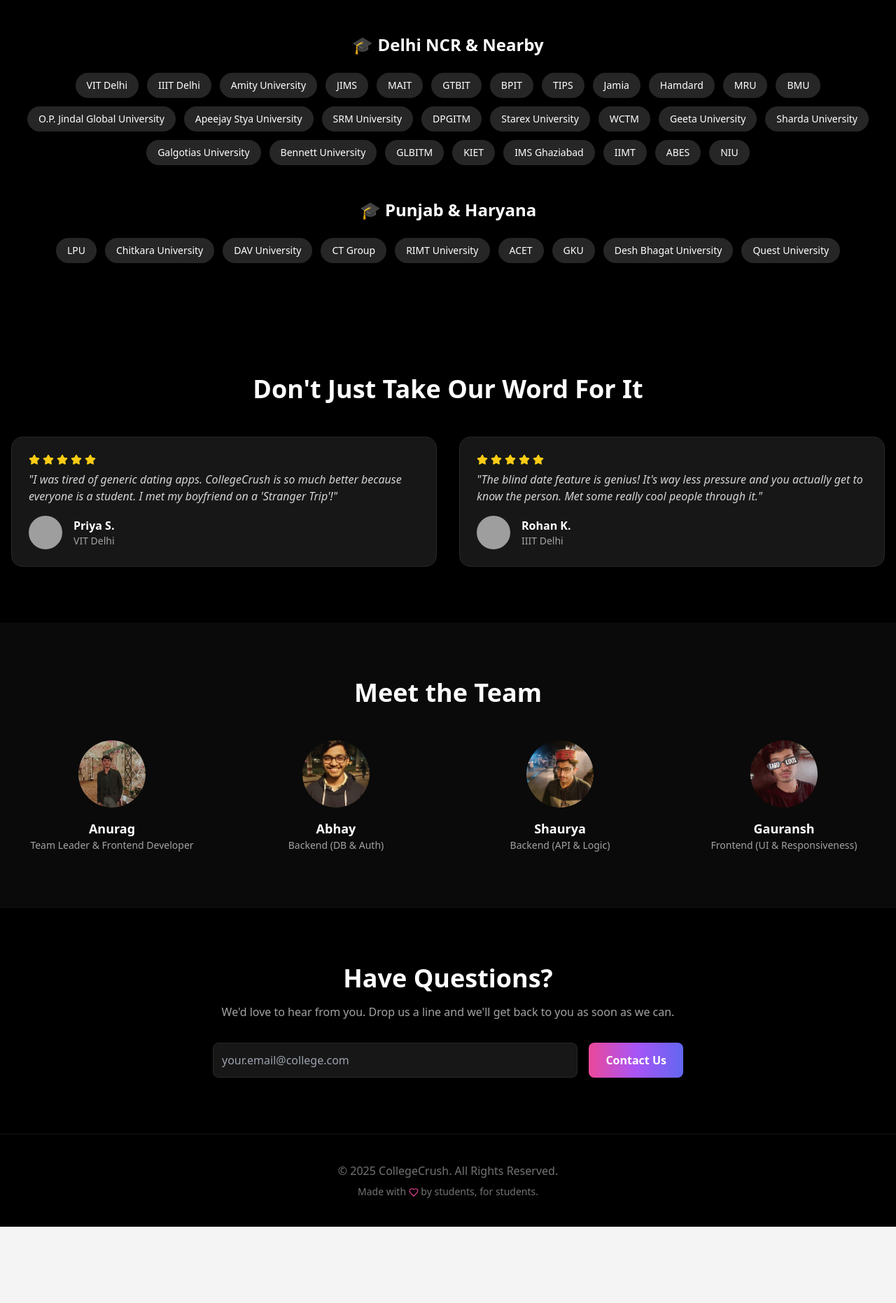
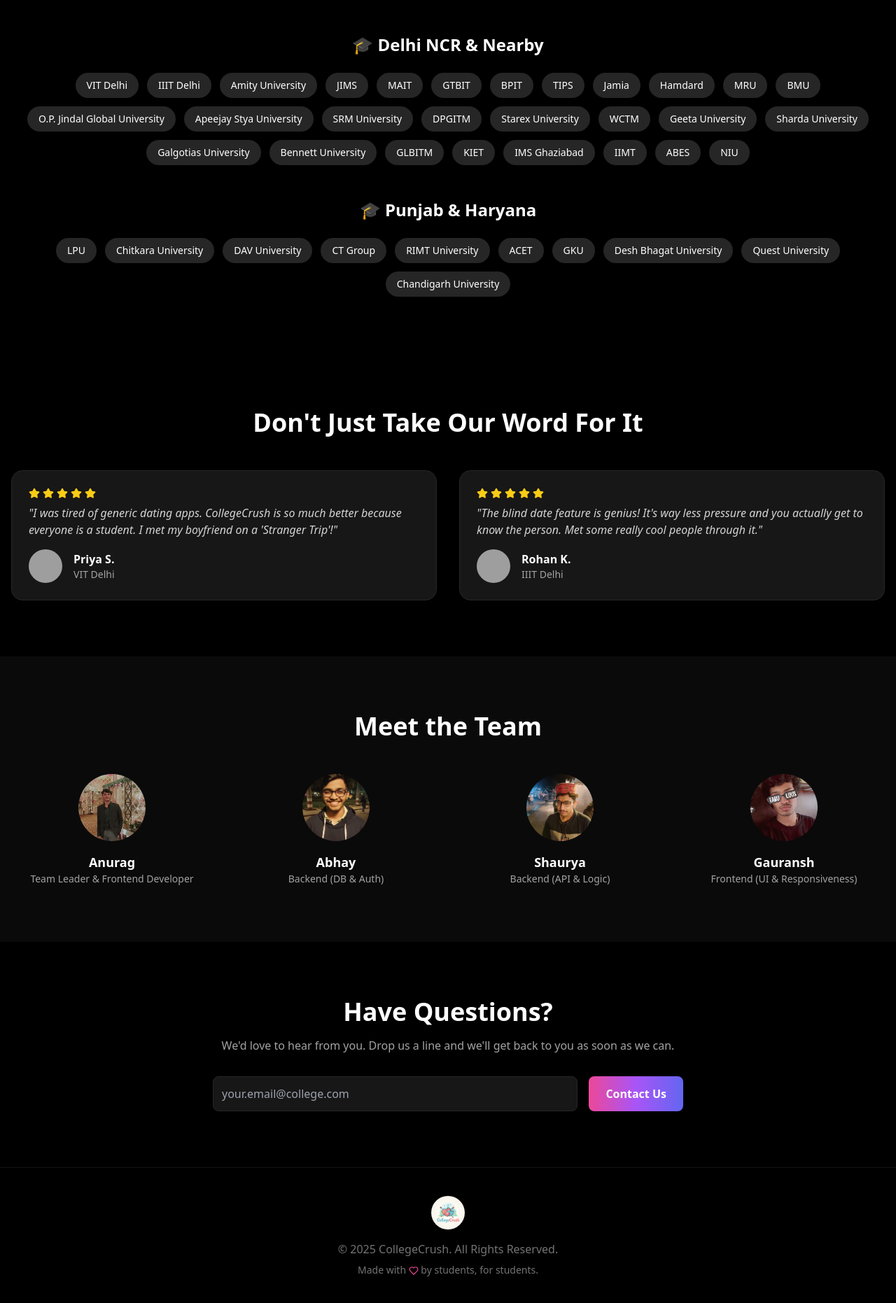
Before and after one commit to Anuragkrishna15/CollegeCrush-Dating, a React (Vite) app: page / in a window 1280 px wide. Shown: the part 2144-4006 px from the top of the page at 70% size. Before the commit the page ends 3897 px from the top, so only its background shows below. Built offline with nearby package versions, Linux system fonts and the light colour scheme; no server answers; grey boxes are pictures that could not be loaded; a web font is replaced by a local one.

Commit message:
Add Chandigarh University, increase logo size, add logo to footer

```diff
--- a/src/components/screens/LandingScreen.tsx
+++ b/src/components/screens/LandingScreen.tsx
@@ -41,7 +41,7 @@
 ];
 
 const collegesPunjab = [
-    "LPU", "Chitkara University", "DAV University", "CT Group", "RIMT University", "ACET", "GKU", "Desh Bhagat University", "Quest University"
+    "LPU", "Chitkara University", "DAV University", "CT Group", "RIMT University", "ACET", "GKU", "Desh Bhagat University", "Quest University", "Chandigarh University"
 ];
 
 const team = [
@@ -164,7 +164,7 @@
         className="fixed top-0 left-0 right-0 z-50 p-4 bg-black/50 backdrop-blur-lg border-b border-zinc-800/50">
         <div className="container mx-auto flex justify-between items-center">
           <h1 className="text-2xl font-bold">
-            <img src="/images/logo.png" alt="CollegeCrush" className="h-12 rounded-full" />
+            <img src="/images/logo.png" alt="CollegeCrush" className="h-16 rounded-full" />
           </h1>
           <button onClick={onGetStarted} className="bg-white text-black font-semibold px-4 py-2 rounded-lg text-sm hover:bg-neutral-200 transition-colors">
             Launch App
@@ -425,6 +425,7 @@
       {/* Footer */}
       <footer className="py-10 px-4 border-t border-neutral-800/50">
         <div className="container mx-auto text-center text-neutral-500">
+            <img src="/images/logo.png" alt="CollegeCrush" className="h-12 mx-auto mb-4 rounded-full" />
             <p>&copy; {new Date().getFullYear()} CollegeCrush. All Rights Reserved.</p>
             <p className="text-sm mt-2">Made with <Heart size={14} className="inline text-pink-500" /> by students, for students.</p>
         </div>
```
